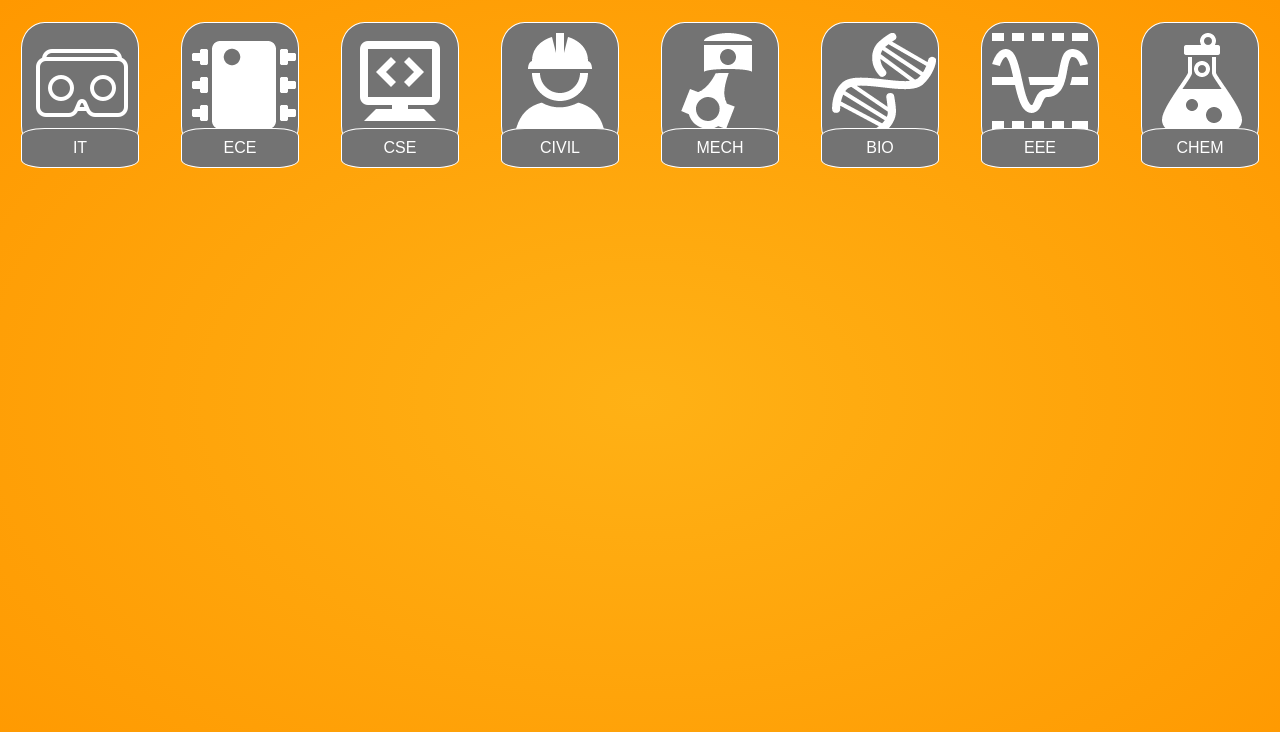
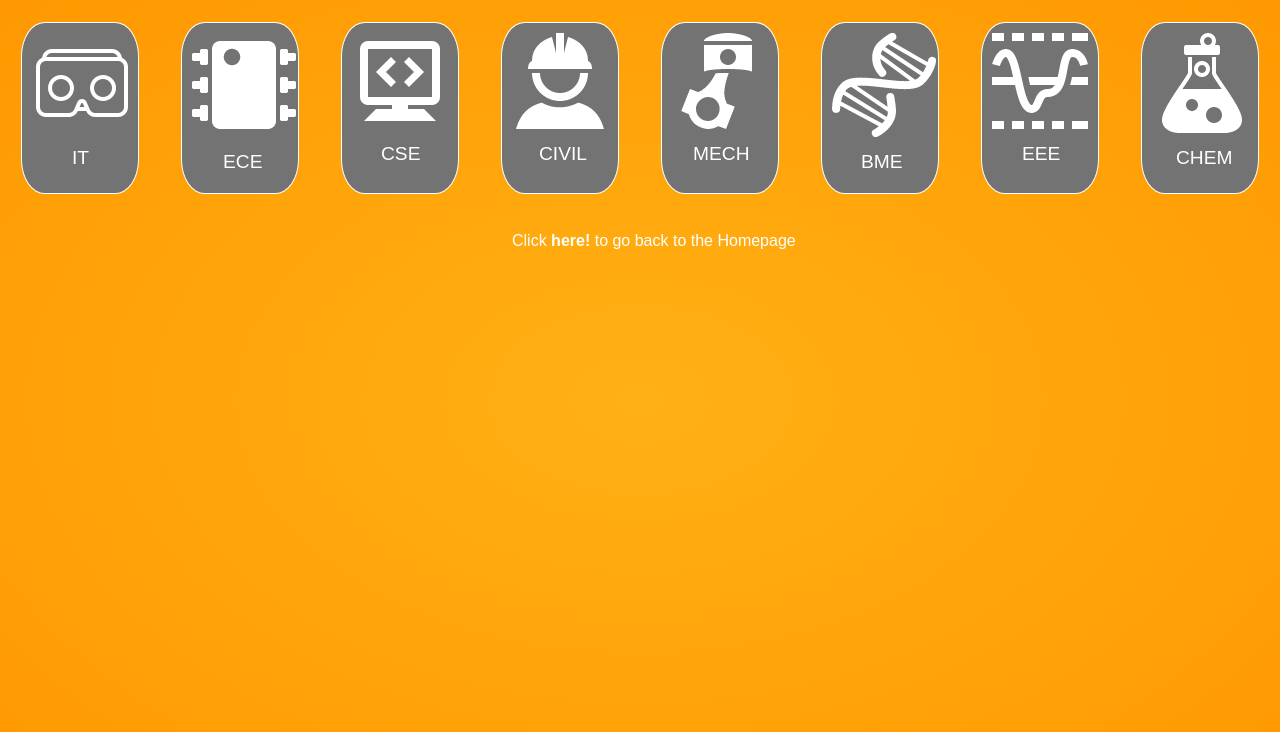
Before and after one commit to SSNINVENTE2k18/inventetemp, a React (Create React App) app: page /events-pp in a window 1280 px wide. Shown: the top 732 px of the page. Built offline with nearby package versions, Linux system fonts and the light colour scheme.

Commit message:
Removed mobile number and added a link to goback to homepage

```diff
--- a/src/App.css
+++ b/src/App.css
@@ -148,7 +148,7 @@ width:600px;
 }
 #dates-css{
     position: relative;
-    left: 43%;
+    left: 42%;
     top: 53%;
     width: 50%;
     color:white;
@@ -169,7 +169,7 @@ width:600px;
      height:100px
 }
 @media only screen and (max-width: 768px) {
-    #home{
+    .home{
         overflow: hidden;
     }
 
--- a/src/App.js
+++ b/src/App.js
@@ -15,7 +15,7 @@ class App extends Component {
   render() {
 
     return (
-         <div class="home">
+         <div className="home">
       <div id="homepage-div">
       <div id="cloud-div">
               <img src={cloud} id="cloud-css3" height="400px" width="200px" alt="newclouds"/></div>
@@ -41,7 +41,7 @@ class App extends Component {
        <img src={cloud} id="cloud-css" className="size-adjust" alt="newclouds"/>
       <img src={cloud} id="cloud-css1" className="size-adjust" alt="newclouds"/>
       <img src={cloud} id="cloud-css2" className="size-adjust" alt="newclouds"/>
-      <div id="notes-detail">Click on the center image to view the paper presentation</div>
+      <div id="notes-detail">Click on the center image to view the paper presentation details.</div>
      </div>
      </div>
     )
--- a/src/components/PaperPresentation.css
+++ b/src/components/PaperPresentation.css
@@ -4,8 +4,12 @@
     background:none;
 }
 #pp-main{
-    height:50px;
+    height:auto;
     margin-top:22px;
+}
+#home-page-redirect{
+    margin-left: 40%;
+    margin-top: 3%;
 }
 #notes-detail{
    position: relative;
@@ -31,19 +35,53 @@ p{
     background:#737373;
 }
 .flex-hover{
+    display: flex;
+    flex-direction: column;
     background: #737373;
 }
-.flex-hover:active{
-    border-width:5px;
+.flex-hover div{
+    border: none;
+    text-align: center;
+    margin-left: 30px;
+    font-size: 1.2rem;
+    margin-top: 0px;
+    background: none;
 }
+#ece-id{
+    margin-left: 21px;
+}
+#cse-id{
+    margin-left: 19px;
+}
+#mech-id{
+    margin-left: 11px;
+}
+#bme-id{
+    margin-left: 19px;
+}
+#eee-id{
+    margin-left: 20px;
+}
+#chem-id{
+    margin-left: 14px;
+}
+#civil-id{
+    margin-left: 17px;
+}
+#event-01:hover,#event-02:hover,#event-03:hover,#event-04:hover,#event-05:hover,#event-06:hover,#event-07:hover,#event-08:hover{
+    border:5px solid white;
+}
+
 #pp-event-display{
-    margin-left: 10%;
-    margin-top: 11%;
+    margin-left: 8%;
+    margin-top: 3%;
     width: 80%;
-    padding: 33px;
-    border: 3px solid white;
+    padding-left: 47px;
+    border: 3px solid #fff;
     background: #737373;
     border-radius: 10px;
+    padding-bottom: 0;
+    margin-bottom: 20px;
 }
 #pp-event-area{
     word-wrap: break-word;
@@ -52,9 +90,7 @@ p{
     color:white;
 }
 #flex-box-row1{
-      margin-top:-24px;
-      text-align:center;
-      color:white;
+    display:none;
 }
 
 .flex-box-row2{
@@ -99,6 +135,8 @@ p{
         background: #737373;
     }
     #flex-box-row1{
+      text-align:center;
+      color:white;
         height: 501px;
         margin-top: 45%;
         margin-left: 3%;
--- a/src/components/PaperPresentation.js
+++ b/src/components/PaperPresentation.js
@@ -1,23 +1,24 @@
 import React,{Component} from 'react';
-import {NavLink ,Route} from 'react-router-dom';
+import {NavLink ,Route,Redirect } from 'react-router-dom';
 import './PaperPresentation.css';
 import DataParser from './DataParser';
 class PaperPresentation extends Component{
             render(){
+                console.log(this.props);
                 const { match }=this.props;
                 console.log(match);
                 return (
                     <div id="pp-main-bg">
                       <div id="pp-main">
                           <div id="pp-content" className="flex-box-row">
-                               <div className="flex-hover"><NavLink className="link"  style={{ textDecoration: 'none', color:'white' }} to={`${match.url}/events-IT`}><img  alt="it-imag" src={require('../assests/it.png')}/></NavLink></div>
-                               <div className="flex-hover"><NavLink className="link" style={{ textDecoration: 'none', color:'white' }} to={`${match.url}/events-ECE`}><img alt="it-image2" src={require('../assests/ece.png')} /></NavLink></div>
-                               <div className="flex-hover"><NavLink className="link" style={{ textDecoration: 'none', color:'white' }} to={`${match.url}/events-CSE`}><img alt="it-image3" src={require('../assests/cse.png')} /></NavLink></div>
-                               <div className="flex-hover"><NavLink className="link" style={{ textDecoration: 'none', color:'white' }} to={`${match.url}/events-CIVIL`}><img alt="it-image4" src={require('../assests/civil.png')} /></NavLink></div>
-                               <div className="flex-hover"><NavLink className="link" style={{ textDecoration: 'none', color:'white' }} to={`${match.url}/events-MECH`}><img alt="it-image5" src={require('../assests/mech.png')} /></NavLink></div>
-                               <div className="flex-hover"><NavLink className="link" style={{ textDecoration: 'none', color:'white' }} to={`${match.url}/events-BIO`}><img alt="it-image6" src={require('../assests/bme.png')} /></NavLink></div>
-                               <div className="flex-hover"><NavLink className="link" style={{ textDecoration: 'none', color:'white' }} to={`${match.url}/events-EEE`}><img alt="it-image7" src={require('../assests/eee.png')} /></NavLink></div>
-                               <div className="flex-hover"><NavLink className="link" style={{ textDecoration: 'none', color:'white' }} to={`${match.url}/events-CHEM`}><img alt="it-imag8e" src={require('../assests/chem.png')} /></NavLink></div>
+                               <div className="flex-hover" id="event-01"><NavLink className="link"  style={{ textDecoration: 'none', color:'white' }} to={`${match.url}/events-IT`}><img  alt="it-imag" src={require('../assests/it.png')}/><div id="it-id">IT</div></NavLink></div>
+                               <div className="flex-hover" id="event-02"><NavLink className="link" style={{ textDecoration: 'none', color:'white' }} to={`${match.url}/events-ECE`}><img alt="it-image2" src={require('../assests/ece.png')} /><div id="ece-id">ECE</div></NavLink></div>
+                               <div className="flex-hover" id="event-03"><NavLink className="link" style={{ textDecoration: 'none', color:'white' }} to={`${match.url}/events-CSE`}><img alt="it-image3" src={require('../assests/cse.png')} /><div id="cse-id">CSE</div></NavLink></div>
+                               <div className="flex-hover" id="event-04"><NavLink className="link" style={{ textDecoration: 'none', color:'white' }} to={`${match.url}/events-CIVIL`}><img alt="it-image4" src={require('../assests/civil.png')} /><div id="civil-id">CIVIL</div></NavLink></div>
+                               <div className="flex-hover" id="event-05"><NavLink className="link" style={{ textDecoration: 'none', color:'white' }} to={`${match.url}/events-MECH`}><img alt="it-image5" src={require('../assests/mech.png')} /><div id="mech-id">MECH</div></NavLink></div>
+                               <div className="flex-hover" id="event-06"><NavLink className="link" style={{ textDecoration: 'none', color:'white' }} to={`${match.url}/events-BIO`}><img alt="it-image6" src={require('../assests/bme.png')} /><div id="bme-id">BME</div></NavLink></div>
+                               <div className="flex-hover" id="event-07"><NavLink className="link" style={{ textDecoration: 'none', color:'white' }} to={`${match.url}/events-EEE`}><img alt="it-image7" src={require('../assests/eee.png')} /><div id="eee-id">EEE</div></NavLink></div>
+                               <div className="flex-hover" id="event-08"><NavLink className="link" style={{ textDecoration: 'none', color:'white' }} to={`${match.url}/events-CHEM`}><img alt="it-imag8e" src={require('../assests/chem.png')} /><div id="chem-id">CHEM</div></NavLink></div>
                             </div>
                             <div className="flex-box-row2" id="flex-box-row1">
                                 <div><NavLink className="link"  style={{ textDecoration: 'none', color:'white' }} to={`${match.url}/events-IT`}>IT</NavLink></div>
@@ -25,11 +26,12 @@ class PaperPresentation extends Component{
                                 <div><NavLink className="link" style={{ textDecoration: 'none', color:'white' }} to={`${match.url}/events-CSE`}>CSE</NavLink></div>
                                 <div><NavLink className="link" style={{ textDecoration: 'none', color:'white' }} to={`${match.url}/events-CIVIL`}>CIVIL</NavLink></div>
                                 <div><NavLink className="link" style={{ textDecoration: 'none', color:'white' }} to={`${match.url}/events-MECH`}>MECH</NavLink></div>
-                                <div><NavLink className="link" style={{ textDecoration: 'none', color:'white' }} to={`${match.url}/events-BIO`}>BIO</NavLink></div>
+                                <div><NavLink className="link" style={{ textDecoration: 'none', color:'white' }} to={`${match.url}/events-BIO`}>BME</NavLink></div>
                                 <div><NavLink className="link" style={{ textDecoration: 'none', color:'white' }} to={`${match.url}/events-EEE`}>EEE</NavLink></div>
                                 <div><NavLink className="link" style={{ textDecoration: 'none', color:'white' }} to={`${match.url}/events-CHEM`}>CHEM</NavLink></div>
                             </div>
                        </div>
+                       <div id="home-page-redirect" ><NavLink to={{pathname:'/'}}  style={{ textDecoration: 'none', color:'white' }}>Click <strong>here!</strong> to go back to the Homepage</NavLink></div>
                        <Route path={`${match.url}/:name`} component={DataParser} />
                     </div>
                 )
```
Also changed, not shown: src/components/data.json (+14 -14 lines).
